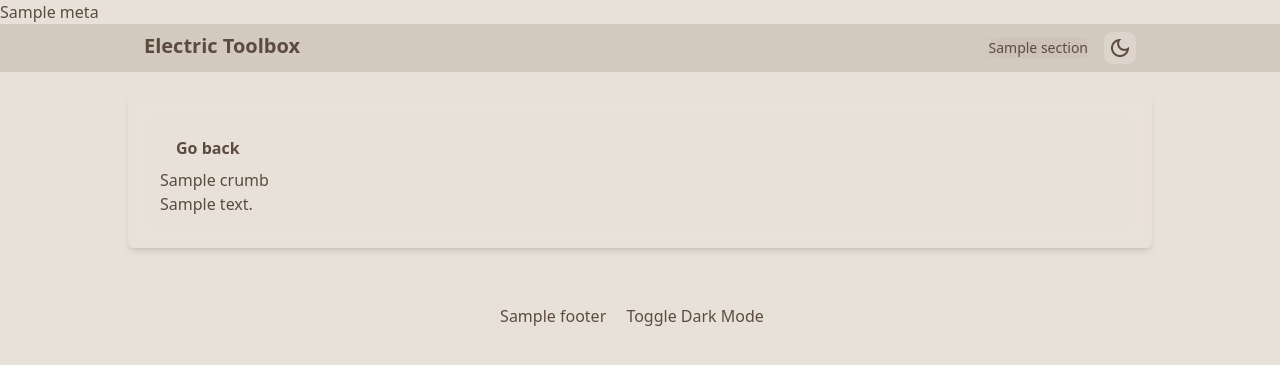
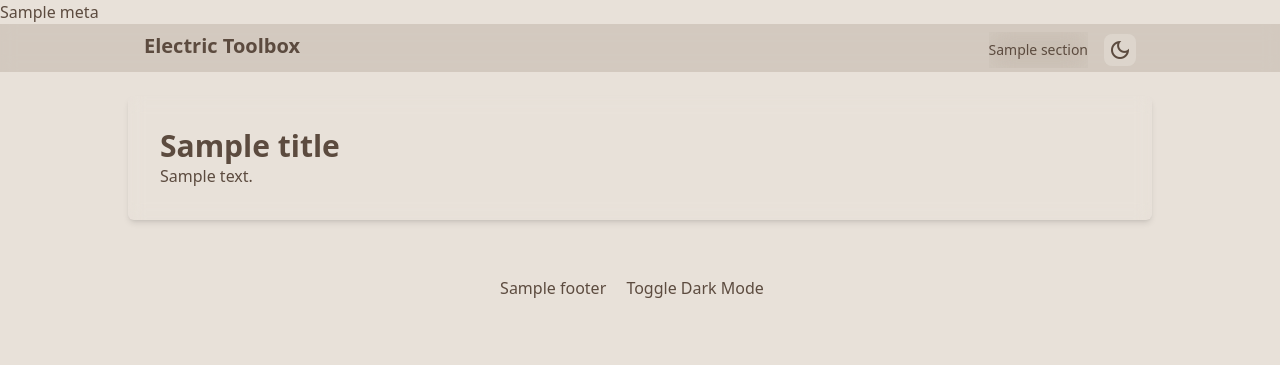
Before and after one commit to Portugapt/portugapt.github.io, a Flask app: template src/electric_toolbox/templates/sections/blog/article.html in a window 1280 px wide. Shown: the top 365 px of the page. Run offline with Flask 3, Linux system fonts and the light colour scheme; the template is opened without the code that fills it: most values are stand-ins (such as "Sample title", 1, 10 or a date in 2020); style sheets or scripts are compiled from the project's sources; parts of the project's set-up code (start-up, migrations or seed data) failed here and were passed over; some libraries are stand-ins or nearby versions.

Commit message:
feat: Navigation

```diff
--- a/src/electric_toolbox/templates/body.html
+++ b/src/electric_toolbox/templates/body.html
@@ -50,6 +50,7 @@
         </button>
     </footer>
     {% include 'components/settings/_modal.html' %}
+    {% include 'components/navigation/_modal.html' %}
 
     <script>
         function toggleTheme(theme) {
--- a/src/electric_toolbox/templates/components/navigation/_desktop.html
+++ /dev/null
@@ -1,12 +0,0 @@
-{# templates/navbar/desktop.html #}
-<ul class="flex flex-row items-center space-x-6 text-sm font-medium">
-    {% for section in navigation.sections %}
-    <li>
-        <button class="block text-neutral-300 hover:text-blue-400" hx-get="{{ section.hx_get }}" role="article"
-            aria-label="Webpage Section: {{ section.title }}" hx-push-url="{{ section.path }}" hx-target="#body-content"
-            hx-swap="innerHTML">
-            {{ section.title }}
-        </button>
-    </li>
-    {% endfor %}
-</ul>
--- /dev/null
+++ b/src/electric_toolbox/templates/components/navigation/_menu.html
@@ -0,0 +1,17 @@
+{# templates/navbar/desktop.html #}
+<ul class="flex flex-col items-center text-sm font-medium sm:space-y-0 sm:flex-row sm:space-x-6">
+    {% for section in navigation.sections %}
+    <li>
+        <button class="block w-full py-2 text-left rounded-md text-neutral-300 hover:text-blue-400 sm:w-auto sm:text-center"
+                hx-get="{{ section.hx_get }}"
+                role="article"
+                aria-label="Webpage Section: {{ section.title }}"
+                hx-push-url="{{ section.path }}"
+                hx-target="#body-content"
+                hx-swap="innerHTML"
+                @click="$dispatch('modal-navigation-toggle', false)">
+            {{ section.title }}
+        </button>
+    </li>
+    {% endfor %}
+</ul>
--- a/src/electric_toolbox/templates/components/navigation/_mobile.html
+++ /dev/null
@@ -1,14 +0,0 @@
-{# templates/navbar/mobile.html #}
-<ul class="flex flex-col items-start px-4 pt-16 space-y-2">
-  <li>
-    <a href="/" class="block w-full px-3 py-2 text-white bg-blue-600 rounded-lg">Home</a>
-  </li>
-  <li>
-    <a href="/posts"
-      class="block w-full px-3 py-2 rounded-lg text-neutral-300 hover:text-white hover:bg-neutral-700">Posts</a>
-  </li>
-  <li>
-    <a href="/about"
-      class="block w-full px-3 py-2 rounded-lg text-neutral-300 hover:text-white hover:bg-neutral-700">About</a>
-  </li>
-</ul>
--- /dev/null
+++ b/src/electric_toolbox/templates/components/navigation/_modal.html
@@ -0,0 +1,52 @@
+{# templates/modals/settings.html #}
+<div x-data="{ modalOpen: false }" @modal-navigation-toggle.window="modalOpen = $event.detail"
+    @keydown.escape.window="modalOpen = false"
+    x-init="$watch('modalOpen', val => document.body.style.overflowY = val ? 'hidden' : '')">
+    <div :class="{ 'block': modalOpen, 'hidden': !modalOpen }" class="fixed inset-0 z-50 overflow-y-auto"
+        aria-labelledby="modal-title" role="dialog" aria-modal="true" x-show="modalOpen" x-cloak>
+
+        <div class="flex items-center justify-center min-h-screen transform ">
+            <div @click="modalOpen = false; $dispatch('modal-navigation-feedback', false)"
+                x-transition:enter="ease-out duration-300" x-transition:enter-start="opacity-0"
+                x-transition:enter-end="opacity-100" x-transition:leave="ease-in duration-200"
+                x-transition:leave-start="opacity-100" x-transition:leave-end="opacity-0"
+                class="fixed inset-0 transition-opacity z-51 bg-outp dark:bg-doutp backdrop-blur-md" aria-hidden="true">
+            </div>
+            <div x-transition:enter="ease-out duration-300"
+                x-transition:enter-start="opacity-0 translate-y-4 sm:translate-y-0 sm:scale-95"
+                x-transition:enter-end="opacity-100 translate-y-0 sm:scale-100"
+                x-transition:leave="ease-in duration-200"
+                x-transition:leave-start="opacity-100 translate-y-0 sm:scale-100"
+                x-transition:leave-end="opacity-0 translate-y-4 sm:translate-y-0 sm:scale-95"
+                class="relative px-4 pt-5 pb-4 overflow-hidden text-left transition-all transform bg-white rounded-lg shadow-xl bg-outs dark:bg-douts z-52 dark:bg-gray-900 sm:my-8 sm:max-w-lg sm:w-full sm:p-6"
+                @click.stop>
+                <div class="absolute top-0 right-0 pt-4 pr-4">
+                    <button @click="modalOpen = false; $dispatch('modal-navigation-feedback', false)" type="button"
+                        class="text-gray-400 bg-transparent rounded-md hover:text-gray-500 focus:outline-none focus:ring-2 focus:ring-offset-2 focus:ring-indigo-500">
+                        <span class="sr-only">Close</span>
+                        <svg class="w-6 h-6" xmlns="http://www.w3.org/2000/svg" fill="none" viewBox="0 0 24 24"
+                            stroke-width="1.5" stroke="currentColor" aria-hidden="true">
+                            <path stroke-linecap="round" stroke-linejoin="round" d="M6 18L18 6M6 6l12 12" />
+                        </svg>
+                    </button>
+                </div>
+                <div class="sm:flex sm:items-start">
+                    <div class="w-full mt-3 text-center sm:mt-0 sm:ml-4 sm:text-left">
+                        <h3 class="text-lg font-medium leading-6 text-gray-900 dark:text-white" id="modal-title">
+                            Menu
+                        </h3>
+                        <div class="w-full mt-2 space-y-4">
+                            {% include 'components/navigation/_menu.html' %}
+                        </div>
+                    </div>
+                </div>
+                <div class="mt-5 sm:mt-4 sm:flex sm:flex-row-reverse">
+                    <button @click="modalOpen = false; $dispatch('modal-navigation-feedback', false)" type="button"
+                        class="inline-flex justify-center w-full px-4 py-2 text-base font-medium text-white bg-indigo-600 border border-transparent rounded-md shadow-sm hover:bg-indigo-700 focus:outline-none focus:ring-2 focus:ring-offset-2 focus:ring-indigo-500 sm:ml-3 sm:w-auto sm:text-sm">
+                        Close
+                    </button>
+                </div>
+            </div>
+        </div>
+    </div>
+</div>
--- a/src/electric_toolbox/templates/components/navigation/navbar.html
+++ b/src/electric_toolbox/templates/components/navigation/navbar.html
@@ -1,43 +1,15 @@
-<div x-data="{ open: false, scrolled: false }" @scroll.window="scrolled = window.scrollY > 50"
-    class="bg-neutral-800/50 backdrop-blur-md">
+<div class="bg-neutral-800/50 backdrop-blur-md">
 
         <div class="pages-navigation">
             <div id="navigation-medium-large" class="hidden w-auto sm:block">
-                {% include 'components/navigation/_desktop.html' %}
+                {% include 'components/navigation/_menu.html' %}
             </div>
-            <div id="navigation-small" class="sm:hidden">
-                <button @click="open = !open" type="button" :class="{ 'sticky top-4': scrolled, 'static': !scrolled }"
-                    class="inline-flex text-sm text-gray-500 rounded-lg items-centerml-3"
-                    aria-controls="navbar-mobile" aria-expanded="false">
-                    <span class="sr-only">Open main menu</span>
-                    <svg class="w-6 h-6" aria-hidden="true" fill="currentColor" viewBox="0 0 20 20"
-                        xmlns="http://www.w3.org/2000/svg">
-                        <path fill-rule="evenodd"
-                            d="M3 5a1 1 0 011-1h12a1 1 0 110 2H4a1 1 0 01-1-1zM3 10a1 1 0 011-1h12a1 1 0 110 2H4a1 1 0 01-1-1zM3 15a1 1 0 011-1h12a1 1 0 110 2H4a1 1 0 01-1-1z"
-                            clip-rule="evenodd"></path>
-                    </svg>
+            <div class="flex sm:hidden">
+                <button @click="$dispatch('modal-navigation-toggle', true)"
+                    aria-label="Open Navigation" class="material-symbols-outlined">
+                    menu
                 </button>
+            </div>
 
-                <div x-show="open" x-transition:enter="transition ease-out duration-300 transform"
-                    x-transition:enter-start="-translate-x-full" x-transition:enter-end="translate-x-0"
-                    x-transition:leave="transition ease-in duration-300 transform"
-                    x-transition:leave-start="translate-x-0" x-transition:leave-end="-translate-x-full"
-                    class="fixed left-0 z-50 w-3/4 sm:hidden"
-                    :style="{ 'top': open ? (scrolled ? '48px': '78px') : '' }" id="navbar-mobile" x-cloak>
-                    <div
-                        class="relative flex flex-col py-4 transition-opacity duration-300 ease-in-out bg-opacity-50 rounded-lg bg-neutral-900 backdrop-blur-md">
-                        <button @click="open = false" class="absolute text-white top-4 right-4" aria-label="Close menu">
-                            <svg class="w-6 h-6" fill="none" stroke="currentColor" viewBox="0 0 24 24"
-                                xmlns="http://www.w3.org/2000/svg">
-                                <path stroke-linecap="round" stroke-linejoin="round" stroke-width="2"
-                                    d="M6 18L18 6M6 6l12 12"></path>
-                            </svg>
-                        </button>
-                        <div class="flex-grow overflow-y-auto">
-                            {% include 'components/navigation/_mobile.html' %}
-                        </div>
-                    </div>
-                </div>
-            </div>
         </div>
 </div>
--- a/src/electric_toolbox/templates/sections/blog/_article.html
+++ b/src/electric_toolbox/templates/sections/blog/_article.html
@@ -1,10 +1,6 @@
-<button class="px-4 py-2 font-bold text-white bg-blue-500 rounded hover:bg-blue-700" hx-get="/posts_hx.html"
-    hx-push-url="/posts.html" hx-target="#body-content" hx-swap="innerHTML">
-    <h2 class="post-title">
-        Go back
-    </h2>
-</button>
-{% include 'components/breadcrumbs/_partial.html' %}
+<h1 class="text-3xl font-bold">
+    {{ title }}
+</h1>
 <article class="prose dark:prose-invert">
     {{ contents | safe }}
 </article>
```
